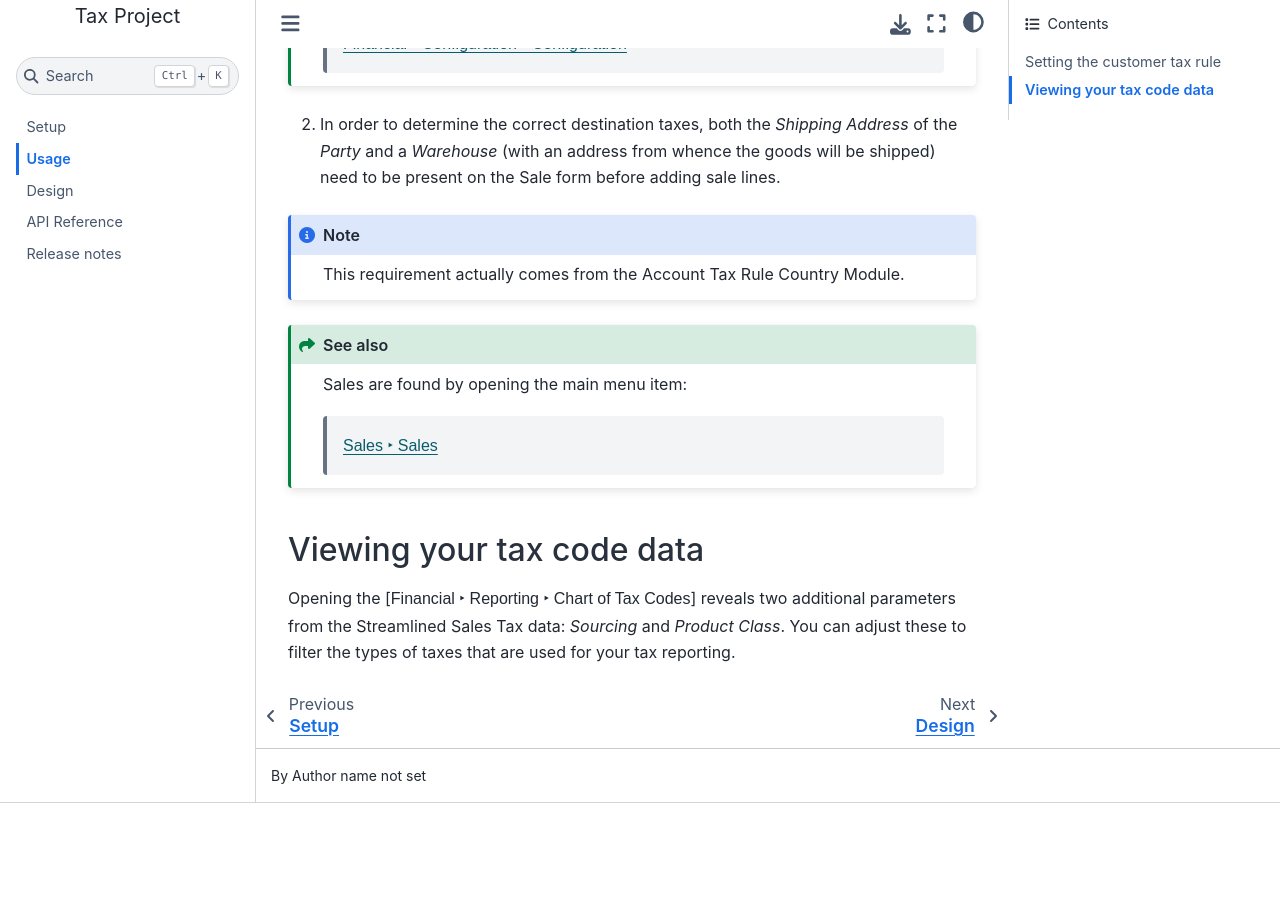
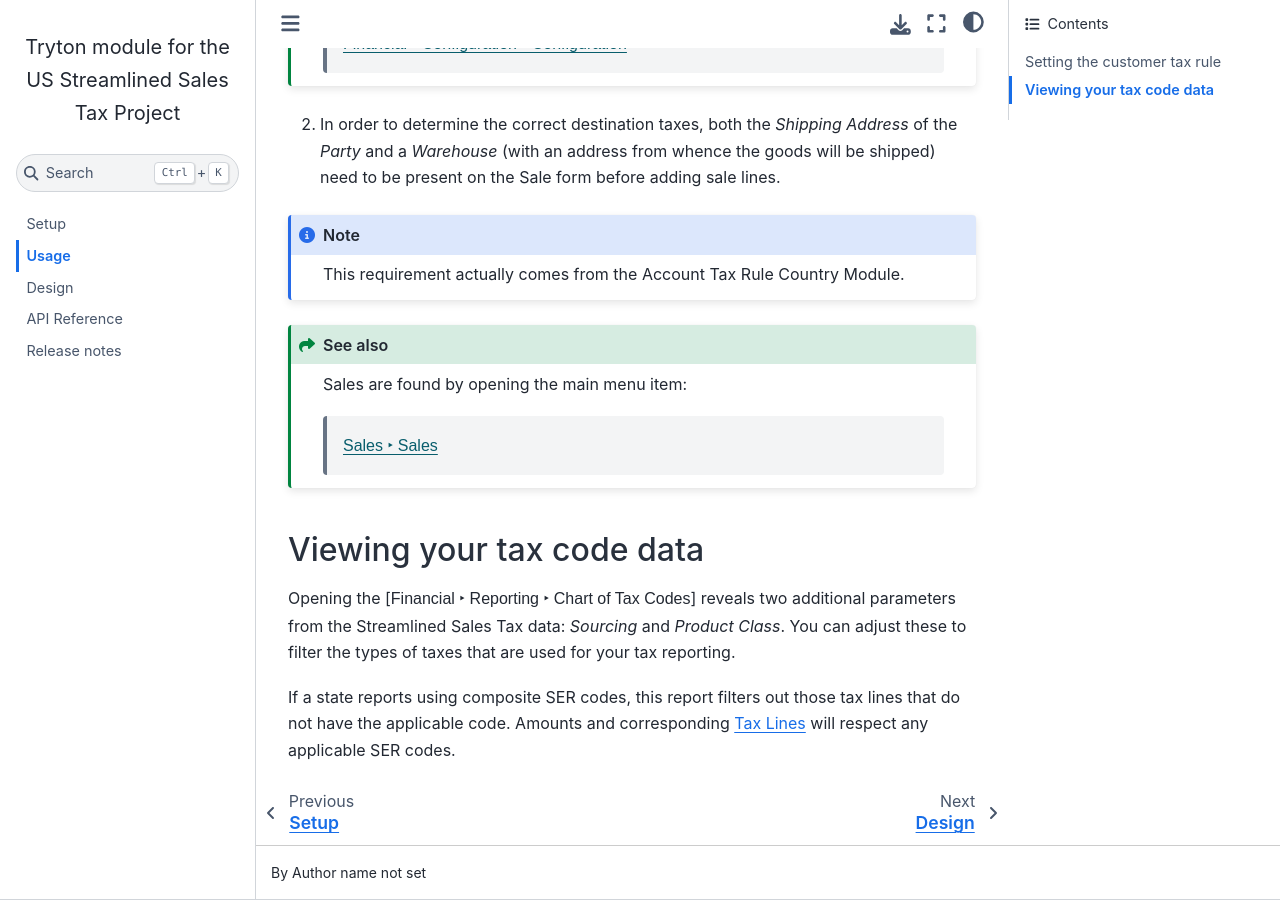
Before and after one commit to pentandra/account_us_sstp, a Sphinx documentation site: the page built from doc/usage.rst, in a window 1280 px wide and 900 px high, scrolled down 928 px. Built offline with Sphinx 7.4.7 and the Sphinx Book theme 1.1.4, drawn with Linux system fonts in a browser that asks for light colours; before the commit the page ends 1731 px from its top, so only the background shows below that.

Commit message:
Test a second set of tax codes with no SER code

```diff
--- a/doc/usage.rst
+++ b/doc/usage.rst
@@ -76,3 +76,7 @@
 reveals two additional parameters from the Streamlined Sales Tax data:
 *Sourcing* and *Product Class*. You can adjust these to filter the types of
 taxes that are used for your tax reporting.
+
+If a state reports using composite SER codes, this report filters out those tax
+lines that do not have the applicable code. Amounts and corresponding `Tax
+Lines <model-account.tax.line>` will respect any applicable SER codes.
```
Also changed, not shown: 2 other files.
